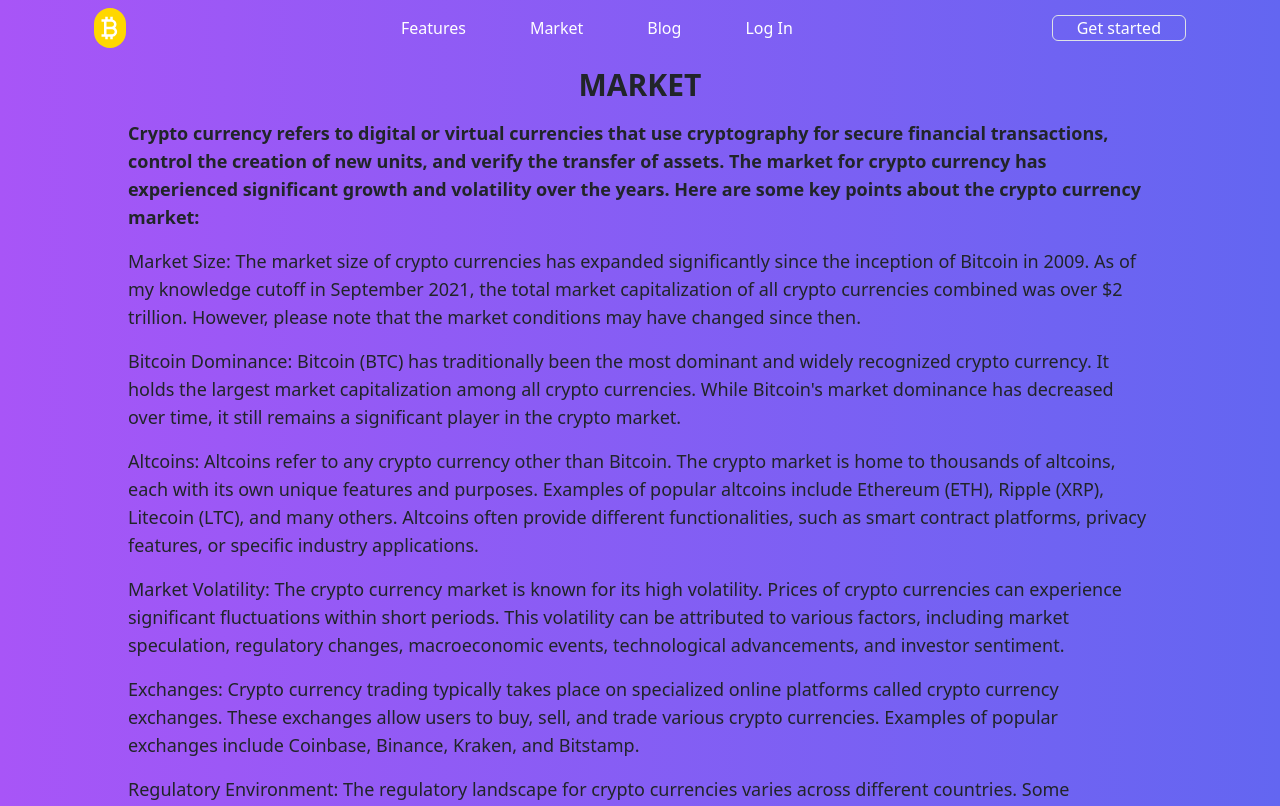
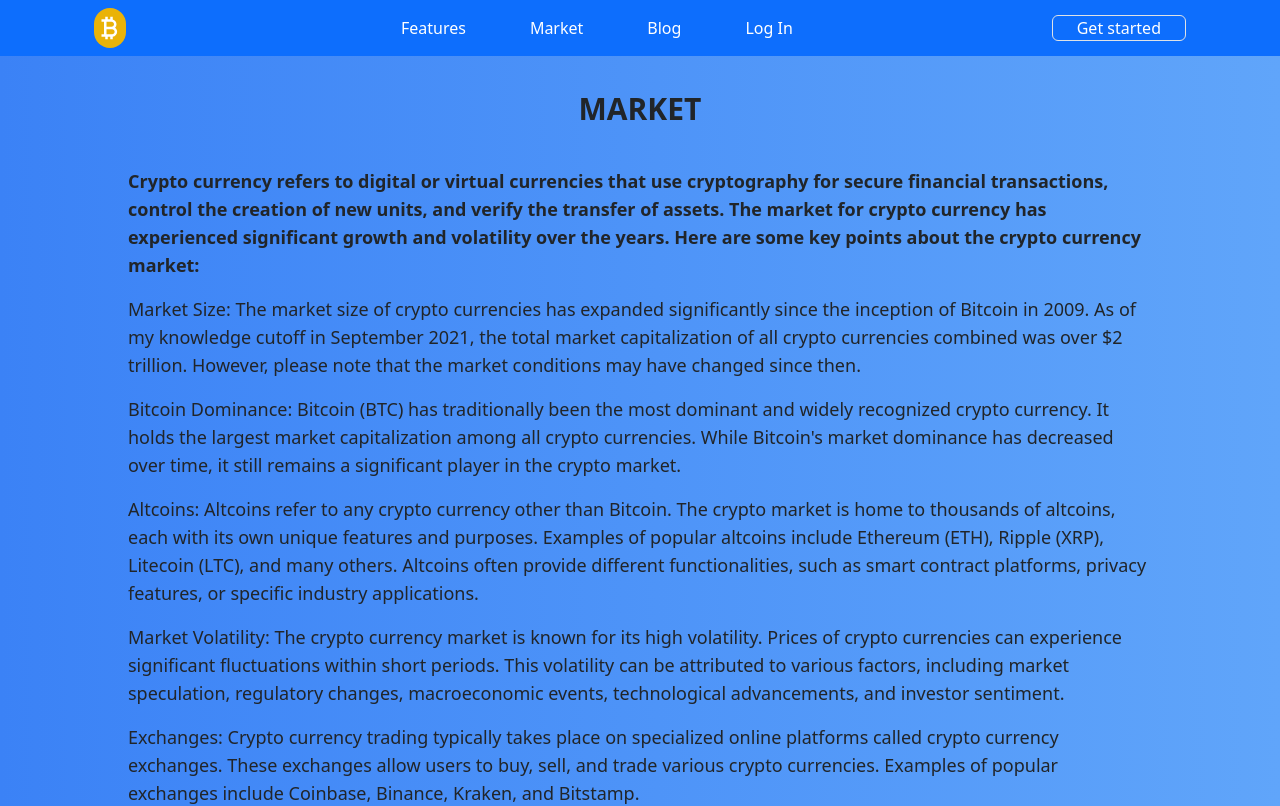
Before and after one commit to Mishael-Git/Crypto-Coin, a React (Vite) app: page /market in a window 1280 px wide. Shown: the top 806 px of the page. Built offline with nearby package versions, Linux system fonts and the light colour scheme.

Commit message:
Background color update

```diff
--- a/src/App.jsx
+++ b/src/App.jsx
@@ -9,7 +9,7 @@ import Login from "./components/LogIn";
 
 function App() {
   return (
-    <div className="  bg-gradient-to-r from-purple-500 to-indigo-500 ">
+    <div className="  bg-gradient-to-r from-blue-500 to-blue-400 ">
       <Routes>
         <Route path="/" element={<Home />} />
         <Route path="/features" element={<Features />} />
--- a/src/components/Blog.jsx
+++ b/src/components/Blog.jsx
@@ -5,7 +5,7 @@ function Blog() {
   return (
     <Wrapper>
       <div className="  md:flex md:flex-col sm:flex-col  items-center px-[10%]  py-[4%]">
-        <div className="py-3">
+        <div className="py-10">
           <h1 class="text-3xl font-bold">BLOG</h1>
         </div>
         <ol class="space-y-4 text-lg font-medium">
--- a/src/components/Body.jsx
+++ b/src/components/Body.jsx
@@ -4,7 +4,7 @@ import { Main } from "./Info";
 function Body() {
   return (
     <div>
-      <div className="  bg-gradient-to-r from-purple-500 to-indigo-500 h-screen py-7">
+      <div className="  bg-gradient-to-r from-blue-500 to-blue-400 h-screen py-7">
         <Main />
       </div>
     </div>
--- a/src/components/Features.jsx
+++ b/src/components/Features.jsx
@@ -5,7 +5,7 @@ function Features() {
   return (
     <Wrapper>
       <div className="  md:flex md:flex-col sm:flex-col  items-center px-[10%]   py-[4%]">
-        <div className="py-3">
+        <div className="py-10">
           <h1 class="text-3xl font-bold">FEATURES</h1>
         </div>
         <div>
--- a/src/components/Market.jsx
+++ b/src/components/Market.jsx
@@ -6,7 +6,7 @@ function Market() {
   return (
    <Wrapper>
     <div className="  md:flex md:flex-col sm:flex-col  items-center px-[10%]  py-[4%]">
-      <div className='py-3'>
+      <div className='py-10'>
          <h1 class="text-3xl font-bold">MARKET</h1>
          </div>
          <ol class="space-y-4 text-lg font-medium">
--- a/src/components/Navbar.jsx
+++ b/src/components/Navbar.jsx
@@ -6,12 +6,12 @@ import { BiBitcoin } from "react-icons/bi";
 import { Link } from "react-router-dom";
 function Top() {
   return (
-    <Navbar expand="lg" fixed="top"  >
+    <Navbar expand="lg" fixed="top" bg="primary" >
       <Container className="flex items-center px-4">
         <Navbar.Brand
           as={Link}
           to="/"
-          className=" rounded-full bg-[#ffd700] w-8"
+          className=" rounded-full bg-yellow-500 w-8"
         >
           <BiBitcoin
             size={30}
```
